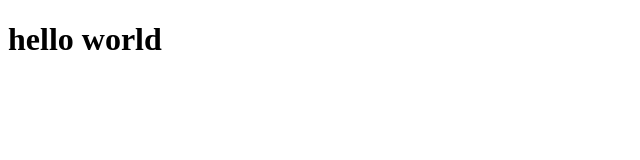
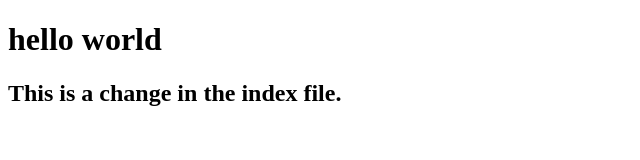
Before and after one commit to jucareos/mysecondrepo, a plain HTML site: page index.html in a window 1280 px wide. Shown: the whole page, without its empty margins (0-640 px from the left). Drawn offline with Linux system fonts and the light colour scheme.

Commit message:
Line inserted after the title

```diff
--- a/index.html
+++ b/index.html
@@ -4,6 +4,7 @@
 	<title>this is test</title>
 </head>
 <body>
-<h1>hello world</h1>
+	<h1>hello world</h1>
+	<h2>This is a change in the index file.</h2>
 </body>
 </html>
```
